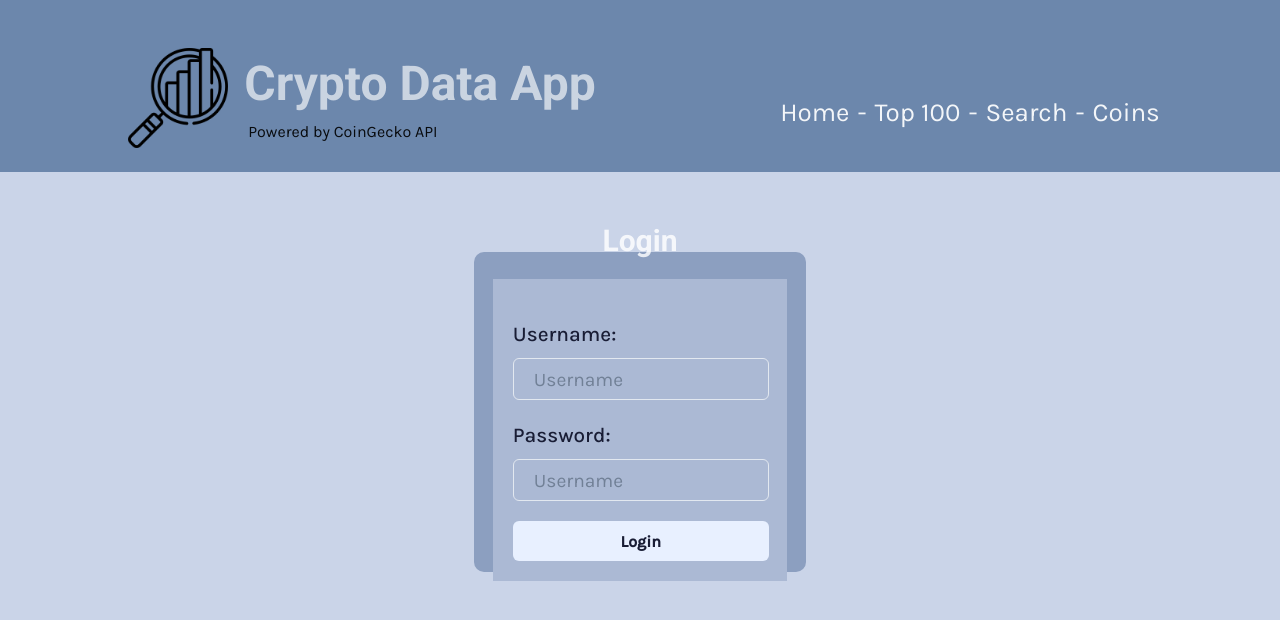
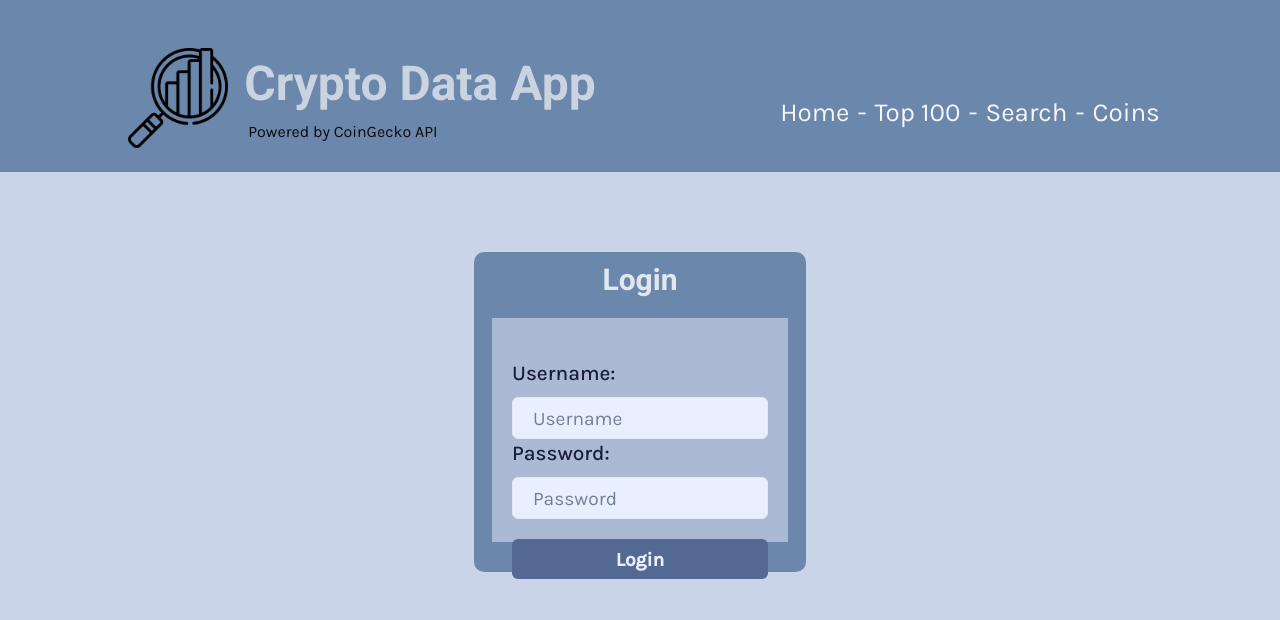
Before and after one commit to vivaldev/deploydable_crypto-data-app, a React (Vite) app: page / in a window 1280 px wide. Shown: the top 620 px of the page. Built offline with nearby package versions, Linux system fonts and the light colour scheme; no server answers.

Commit message:
updatet login

```diff
--- a/src/features/LoginUser.jsx
+++ b/src/features/LoginUser.jsx
@@ -13,7 +13,7 @@ function LoginUser({ toggleRegisterUser }) {
   return (
     <Box>
       <Flex w="100%" h="100vh" justify="center" mt="10vh">
-        <Box bg="brand.300" w="26vw" maxW="26vw" h="40vh" borderRadius={10}>
+        <Box bg="brand.400" w="26vw" maxW="26vw" h="40vh" borderRadius={10}>
           <Flex
             justify="center"
             align="center"
@@ -24,9 +24,9 @@ function LoginUser({ toggleRegisterUser }) {
             <Heading as="h3" size="lg" color="whiteAlpha.800">
               Login
             </Heading>
-            <Flex w="23vw" m={5} bg="brand.200">
+            <Flex maxW="24vw" h="28vh" m={5} bg="brand.200">
               <Box borderRadius={10} p={5}>
-                <Flex direction="column" w="20vw">
+                <Flex direction="column" h="10vh" w="20vw">
                   <Text
                     fontFamily="Karla"
                     fontSize="1.3rem"
@@ -37,6 +37,7 @@ function LoginUser({ toggleRegisterUser }) {
                     Username:
                   </Text>
                   <Input
+                    bg="brand.50"
                     placeholder="Username"
                     w="100%"
                     mt={2}
@@ -55,7 +56,8 @@ function LoginUser({ toggleRegisterUser }) {
                     Password:
                   </Text>
                   <Input
-                    placeholder="Username"
+                    bg="brand.50"
+                    placeholder="Password"
                     w="100%"
                     mt={2}
                     p={5}
@@ -63,8 +65,10 @@ function LoginUser({ toggleRegisterUser }) {
                     onChange={(e) => setPassword(e.target.value)}
                   />
                   <Button
-                    bg="brand.50"
-                    color="brand.800"
+                    bg="brand.500"
+                    type="submit"
+                    color="brand.50"
+                    fontSize="1.2rem"
                     mt={5}
                     onClick={() => {
                       loggingIn();
```
